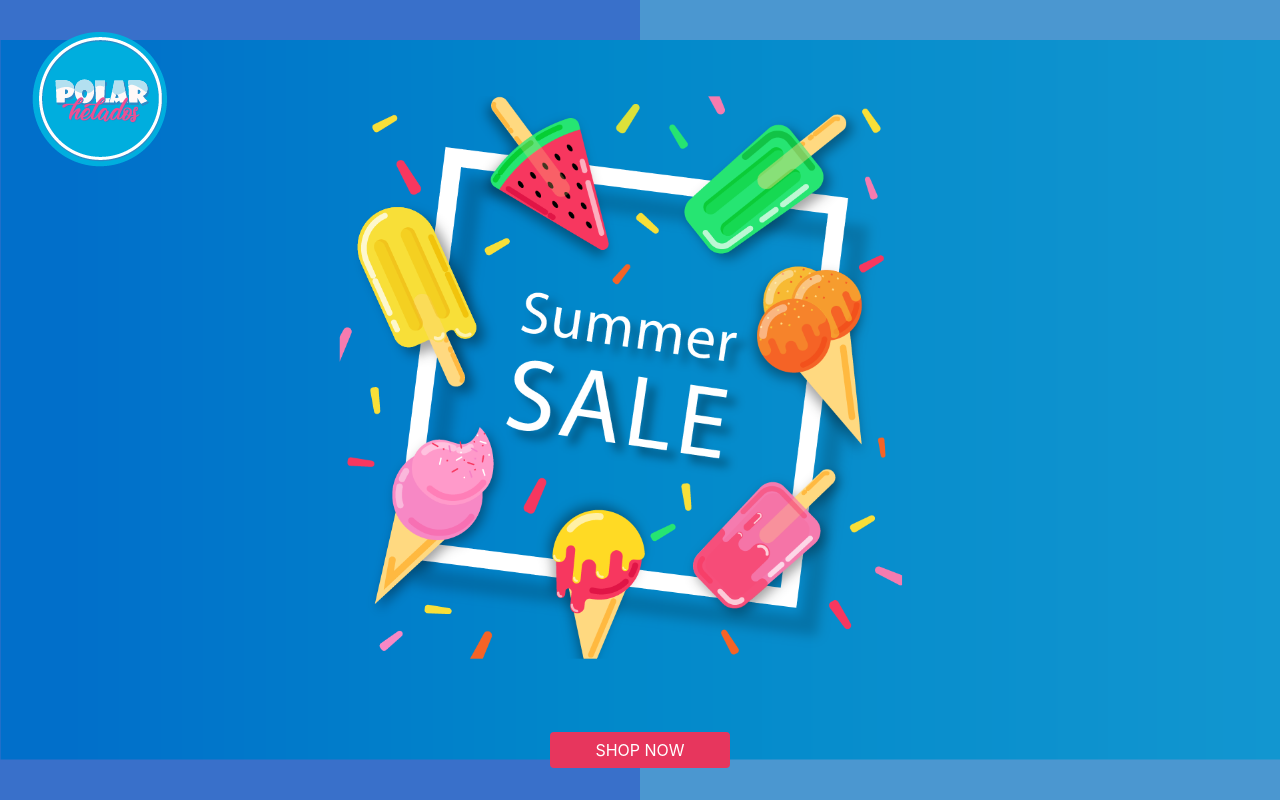
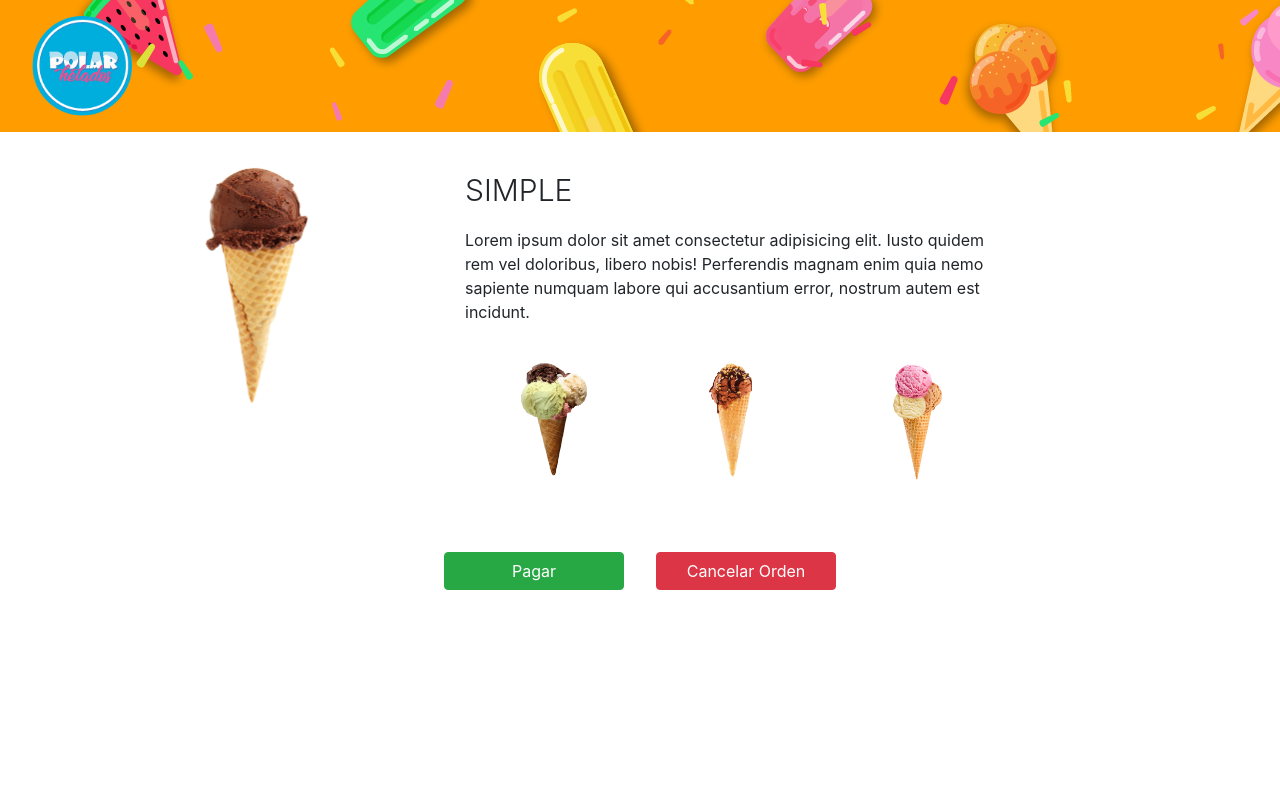
Before and after one commit to MrJouts/autoservicio-app, an Angular app: page /producto/1 in a window 1280 px wide. Before the commit this address led to /. Built offline with nearby package versions, Linux system fonts and the light colour scheme.

Commit message:
single producto created

```diff
--- a/src/app/app-routing.module.ts
+++ b/src/app/app-routing.module.ts
@@ -20,7 +20,7 @@ const routes: Routes = [
     component: ProductosComponent,
   },
   {
-    path: "producto-single",
+    path: "producto/:id",
     component: ProductoSingleComponent,
   },
   {
--- a/src/app/components/producto-single/producto-single.component.html
+++ b/src/app/components/producto-single/producto-single.component.html
@@ -1,4 +1,36 @@
-<p>producto-single works!</p>
+<header>
+  <img src="assets/logo.png" alt="">
+</header>
 
-<a routerLink="/productos">Volver</a>
-<a routerLink="/">Cancelar</a>
+<section>
+  <div class="container">
+    <div class="row row-prodcuto">
+      <div class="col-12 col-md-5 col-lg-4">
+        <img class="img-fluid" src="assets/{{producto.portada}}" alt="{{producto.name}}">
+      </div>
+      <div class="col-12 col-md-7 col-lg-6">
+        <h1 class="section-title">{{producto.name}}</h1>
+        <p>Lorem ipsum dolor sit amet consectetur adipisicing elit. Iusto quidem rem vel doloribus, libero nobis!
+          Perferendis magnam enim quia nemo sapiente numquam labore qui accusantium error, nostrum autem est incidunt.
+        </p>
+        <div class="producto-imagenes">
+          <span *ngFor="let imagen of producto.imagenes">
+            <img class="img-fluid" src="assets/{{imagen}}" alt="">
+          </span>
+        </div>
+      </div>
+    </div>
+
+
+  </div>
+  <div class="container">
+    <div class="row">
+      <div class="col">
+        <div class="buttons-nav">
+          <div class="btn btn-success" routerLink="/checkout">Pagar</div>
+          <div class="btn btn-danger" routerLink="/productos">Cancelar Orden</div>
+        </div>
+      </div>
+    </div>
+  </div>
+</section>
--- a/src/app/components/producto-single/producto-single.component.scss
+++ b/src/app/components/producto-single/producto-single.component.scss
@@ -0,0 +1,27 @@
+header {
+  background: transparent url(/assets/baner-mobile2.png) no-repeat center center;
+  background-size: cover;
+  padding: 1rem 2rem;
+
+  img {
+    width: 80px;
+  }
+}
+
+.row-producto {
+  justify-content: center;
+}
+
+.producto-imagenes {
+  display: flex;
+}
+
+@media (min-width: 768px) {
+  header {
+    background: transparent url(/assets/banner2.png) no-repeat center center;
+
+    img {
+      width: 100px;
+    }
+  }
+}
--- a/src/app/components/producto-single/producto-single.component.ts
+++ b/src/app/components/producto-single/producto-single.component.ts
@@ -1,15 +1,30 @@
-import { Component, OnInit } from '@angular/core';
+import { Component, OnInit } from "@angular/core";
+import { ActivatedRoute } from "@angular/router";
 
+import { ProductosService } from "./../../services/productos.service";
+import { Producto } from "./../../models/producto";
 @Component({
-  selector: 'app-producto-single',
-  templateUrl: './producto-single.component.html',
-  styleUrls: ['./producto-single.component.scss']
+  selector: "app-producto-single",
+  templateUrl: "./producto-single.component.html",
+  styleUrls: ["./producto-single.component.scss"],
 })
 export class ProductoSingleComponent implements OnInit {
+  producto: Producto;
+  productoID: number;
 
-  constructor() { }
+  constructor(
+    private productoService: ProductosService,
+    private route: ActivatedRoute
+  ) {}
 
   ngOnInit() {
+    this.productoID = +this.route.snapshot.paramMap.get("id");
+    this.getProducto(this.productoID);
   }
 
+  getProducto(id: number): void {
+    this.productoService
+      .getProductoById(id)
+      .subscribe((producto) => (this.producto = producto));
+  }
 }
--- a/src/app/components/productos/productos.component.html
+++ b/src/app/components/productos/productos.component.html
@@ -2,17 +2,15 @@
   <img src="assets/logo.png" alt="">
 </header>
 
-<nav>
-
-</nav>
+<nav></nav>
 
 <section>
   <div class="container">
     <h1 class="section-title">Elige una opción</h1>
     <div class="row">
       <div class="col-6 col-lg-3" *ngFor="let producto of productos">
-        <div class="card card-producto" routerLink="/productos">
-          <img class="img-fluid" src="assets/{{producto.img}}" alt="">
+        <div class="card card-producto" routerLink="/producto/{{producto.id}}">
+          <img class="img-fluid" src="assets/{{producto.portada}}" alt="">
           <h2 class="product-title">{{producto.name}}</h2>
         </div>
       </div>
--- a/src/app/mocks/mock-productos.ts
+++ b/src/app/mocks/mock-productos.ts
@@ -4,21 +4,29 @@ export const PRODUCTOS: Producto[] = [
   {
     id: 1,
     name: "Simple",
-    img: "simple.png",
+    descripcion: "descripcon...",
+    portada: "simple.png",
+    imagenes: ["especial.png", "banado.png", "tresgustos.png"],
   },
   {
     id: 2,
     name: "Especial",
-    img: "especial.png",
+    descripcion: "descripcon...",
+    portada: "especial.png",
+    imagenes: ["simple.png", "banado.png", "tresgustos.png"],
   },
   {
     id: 3,
     name: "Bañado",
-    img: "banado.png",
+    descripcion: "descripcon...",
+    portada: "banado.png",
+    imagenes: ["especial.png", "simple.png", "tresgustos.png"],
   },
   {
     id: 4,
     name: "Tres gustos",
-    img: "tresgustos.png",
+    descripcion: "descripcon...",
+    portada: "tresgustos.png",
+    imagenes: ["especial.png", "banado.png", "simple.png"],
   },
 ];
--- a/src/app/models/producto.ts
+++ b/src/app/models/producto.ts
@@ -1,5 +1,7 @@
 export class Producto {
   id: number;
   name: string;
-  img: string;
+  descripcion: string;
+  portada: string;
+  imagenes: string[];
 }
--- a/src/app/services/productos.service.ts
+++ b/src/app/services/productos.service.ts
@@ -1,5 +1,6 @@
 import { Injectable } from "@angular/core";
 import { Observable, of } from "rxjs";
+import { map, find } from "rxjs/operators";
 
 import { Categoria } from "./../models/categoria";
 import { CATEGORIAS } from "./../mocks/mock-categorias";
@@ -13,13 +14,20 @@ import { PRODUCTOS } from "./../mocks/mock-productos";
 export class ProductosService {
   constructor() {}
 
-  // Get Formats
+  // Get Categorias
   getCategorias(): Observable<Categoria[]> {
     return of(CATEGORIAS);
   }
 
-  // Get Formats
+  // Get Productos
   getProductos(): Observable<Producto[]> {
     return of(PRODUCTOS);
   }
+
+  // Get Producto By Id
+  getProductoById(id: number): Observable<Producto> {
+    return this.getProductos().pipe(
+      map((productos) => productos.find((producto) => producto.id == id))
+    );
+  }
 }
```
